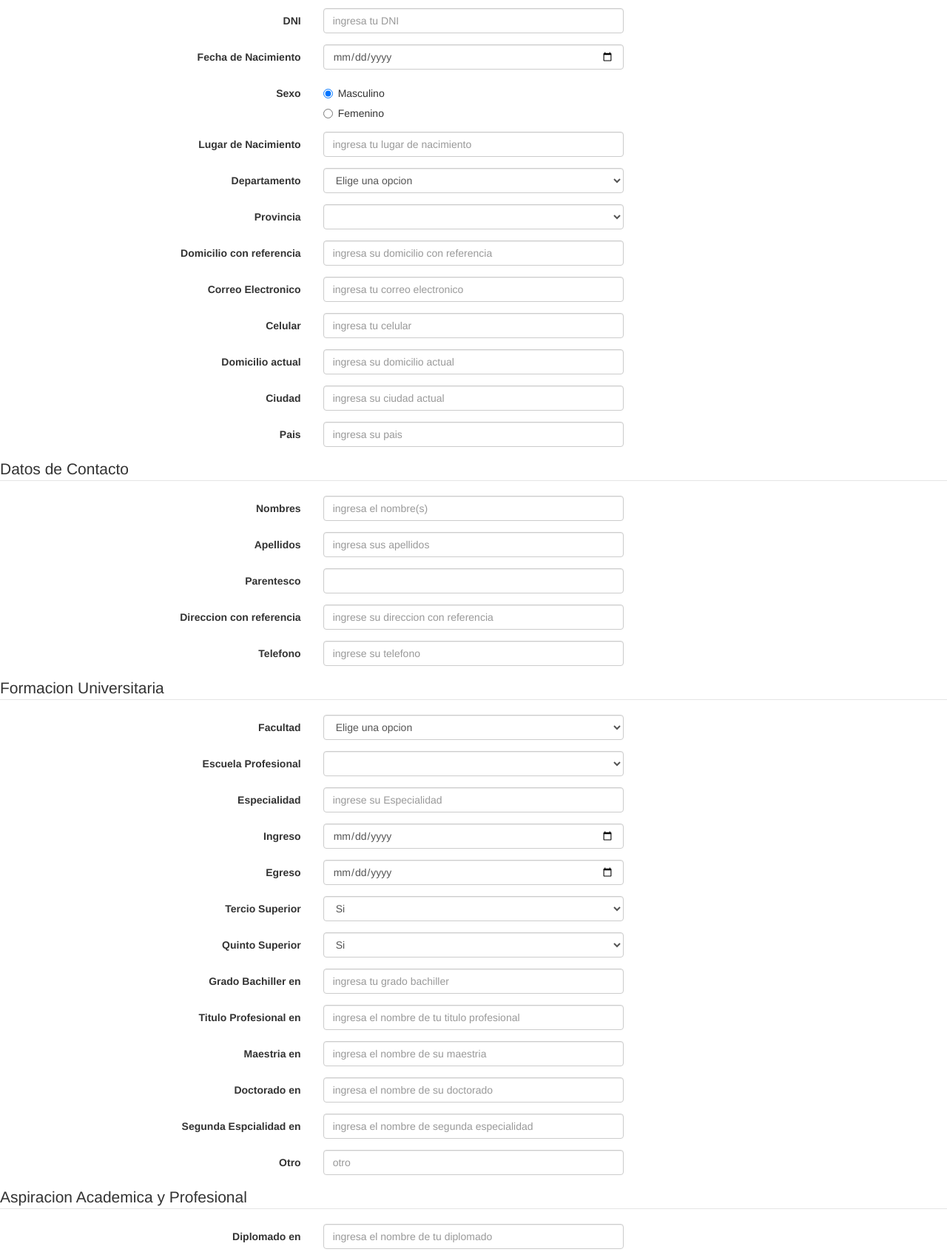
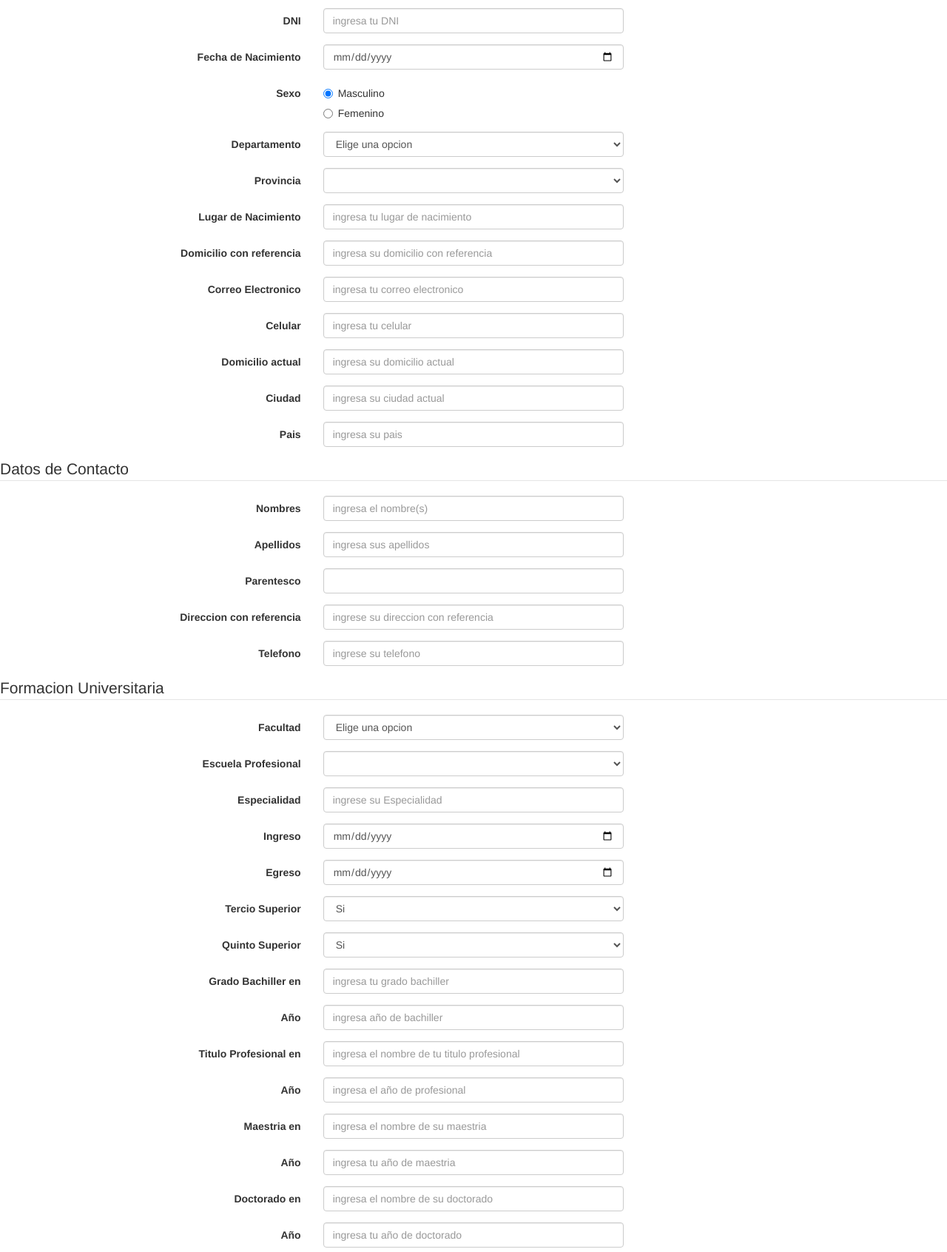
Before and after one commit to Deniol2300/egresado, a PHP site: page /encuesta1.php in a window 1280 px wide. Shown: the part 236-1928 px from the top of the page at 74% size. Run offline with PHP 8.4, Linux system fonts and the light colour scheme; data that the repository does not hold is empty; some libraries are stand-ins or nearby versions.

Commit message:
mejora de l formulario 2.0

```diff
--- a/c_prov.php
+++ b/c_prov.php
@@ -12,6 +12,7 @@ require_once 'conexion.php';
  * Function que se encarga de obtener le nombre de las escuelas
  * return a $esc;
  */
+require_once 'conexion.php';
 function getprovincias()
 {
     $mysqli = getConn();
--- a/encuesta1.php
+++ b/encuesta1.php
@@ -1,4 +1,9 @@
+<?php
+ include 'conexion.php';
+?>
+
 <!DOCTYPE html>
+
 <html lang="en">
 <head>
     <meta charset="UTF-8">
@@ -16,7 +21,7 @@
 
 </head>
 <body>
-        <form class="form-horizontal" method="POST" action="guarda.php">
+        <form class="form-horizontal" method="POST" action="guarda1.php">
                 <fieldset>
 
                 <!-- Form Name -->
@@ -89,14 +94,6 @@
 
                 <!-- Text input-->
                 <div class="form-group">
-                        <label class="col-md-4 control-label" for="lNac">Lugar de Nacimiento</label>
-                        <div class="col-md-4">
-                        <input id="lNac" name="lNac" type="text" value="" placeholder="ingresa tu lugar de nacimiento" class="form-control input-md" required="">
-                        </div>
-                </div>
-
-                <!-- Text input-->
-                <div class="form-group">
                   <label class="col-md-4 control-label" for="depar">Departamento</label>
                   <div class="col-md-4">
                    <!--<input id="depar" name="depar" type="text" value="" placeholder="ingrese su departamento" class="form-control input-md" required=""> -->
@@ -114,6 +111,13 @@
                       </div>
                 </div>
 
+                <!-- Text input-->
+                <div class="form-group">
+                        <label class="col-md-4 control-label" for="lNac">Lugar de Nacimiento</label>
+                        <div class="col-md-4">
+                        <input id="lNac" name="lNac" type="text" value="" placeholder="ingresa tu lugar de nacimiento" class="form-control input-md" required="">
+                        </div>
+                </div>
 
 
                 <!-- Text input-->
@@ -295,9 +299,25 @@
 
                 <!-- Text input-->
                 <div class="form-group">
+                  <label class="col-md-4 control-label" for="anio_bach">Año</label>
+                  <div class="col-md-4">
+                  <input id="anio_bach" name="anio_bach" type="text" value="" placeholder="ingresa año de bachiller" class="form-control input-md" required="">
+                  </div>
+                </div>
+
+                <!-- Text input-->
+                <div class="form-group">
                   <label class="col-md-4 control-label" for="tit">Titulo Profesional en</label>
                   <div class="col-md-4">
                   <input id="tit" name="tit" type="text" value="" placeholder="ingresa el nombre de tu titulo profesional" class="form-control input-md" required="">
+                  </div>
+                </div>
+
+                <!-- Text input-->
+                <div class="form-group">
+                  <label class="col-md-4 control-label" for="anio_tit">Año</label>
+                  <div class="col-md-4">
+                  <input id="anio_tit" name="anio_tit" type="text" value="" placeholder="ingresa el año de profesional" class="form-control input-md" required="">
                   </div>
                 </div>
 
@@ -311,9 +331,26 @@
 
                 <!-- Text input-->
                 <div class="form-group">
+                  <label class="col-md-4 control-label" for="anio_maes">Año</label>
+                  <div class="col-md-4">
+                  <input id="anio_maes" name="anio_maes" type="text" value="" placeholder="ingresa tu año de maestria" class="form-control input-md" required="">
+                  </div>
+                </div>
+
+
+                <!-- Text input-->
+                <div class="form-group">
                   <label class="col-md-4 control-label" for="doc">Doctorado en</label>
                   <div class="col-md-4">
                   <input id="doc" name="doc" type="text" value="" placeholder="ingresa el nombre de su doctorado" class="form-control input-md" required="">
+                  </div>
+                </div>
+
+                <!-- Text input-->
+                <div class="form-group">
+                  <label class="col-md-4 control-label" for="anio_doc">Año</label>
+                  <div class="col-md-4">
+                  <input id="anio_doc" name="anio_doc" type="text" value="" placeholder="ingresa tu año de doctorado" class="form-control input-md" required="">
                   </div>
                 </div>
 
@@ -327,9 +364,25 @@
 
                 <!-- Text input-->
                 <div class="form-group">
+                  <label class="col-md-4 control-label" for="anio_seg">Año</label>
+                  <div class="col-md-4">
+                  <input id="anio_seg" name="anio_seg" type="text" value="" placeholder="ingresa tu año de segunda especialidad" class="form-control input-md" required="">
+                  </div>
+                </div>
+
+                <!-- Text input-->
+                <div class="form-group">
                   <label class="col-md-4 control-label" for="oth">Otro</label>
                   <div class="col-md-4">
                   <input id="oth" name="oth" type="text" value="" placeholder="otro" class="form-control input-md" required="">
+                  </div>
+                </div>
+
+                <!-- Text input-->
+                <div class="form-group">
+                  <label class="col-md-4 control-label" for="anio_otr">Año</label>
+                  <div class="col-md-4">
+                  <input id="anio_otr" name="anio_otr" type="text" value="" placeholder="ingresa año otro" class="form-control input-md" required="">
                   </div>
                 </div>
 
@@ -447,65 +500,65 @@
 
                 <!-- Text input-->
                 <div class="form-group">
-                  <label class="col-md-4 control-label" for="u_clab">Centro Laboral</label>
+                  <label class="col-md-4 control-label" for="uclab">Ultimo Centro Laboral</label>
                   <div class="col-md-4">
-                  <input id="u_clab" name="u_clab" type="text" value="" placeholder="ingrese el nombre de su centro laboral" class="form-control input-md" required="">
+                  <input id="uclab" name="uclab" type="text" value="" placeholder="ingrese el nombre de su ultimo centro laboral" class="form-control input-md" required="">
                   </div>
                 </div>
 
                 <!-- Text input-->
                 <div class="form-group">
-                  <label class="col-md-4 control-label" for="u_alab">Area en que Labora</label>
+                  <label class="col-md-4 control-label" for="ualab">Ultima area en que Laboro</label>
                   <div class="col-md-4">
-                  <input id="u_alab" name="u_alab" type="text" value="" placeholder="area en la que laboral" class="form-control input-md" required="">
+                  <input id="ualab" name="ualab" type="text" value="" placeholder="Ingrese el nombre del area en la que laboro" class="form-control input-md" required="">
                   </div>
                 </div>
 
                 <!-- Text input-->
                 <div class="form-group">
-                  <label class="col-md-4 control-label" for="u_car">Cargo</label>
+                  <label class="col-md-4 control-label" for="ucar">Ultimo Cargo</label>
                   <div class="col-md-4">
-                  <input id="u_car" name="u_car" type="text" value="" placeholder="cargo" class="form-control input-md" required="">
+                  <input id="ucar" name="ucar" type="text" value="" placeholder="Ingrese el nombre del ultimo cargo" class="form-control input-md" required="">
                   </div>
                 </div>
 
                 <!-- Text input-->
                 <div class="form-group">
-                  <label class="col-md-4 control-label" for="u_sec">Sector</label>
+                  <label class="col-md-4 control-label" for="usec">Sector</label>
                   <div class="col-md-4">
-                  <input id="u_sec" name="u_sec" type="text" value="" placeholder="publico,privado,etc" class="form-control input-md" required="">
+                  <input id="usec" name="usec" type="text" value="" placeholder="publico,privado,etc" class="form-control input-md" required="">
                   </div>
                 </div>
 
                 <!-- Text input-->
                 <div class="form-group">
-                  <label class="col-md-4 control-label" for="u_fin">Fecha de Inicio</label>
+                  <label class="col-md-4 control-label" for="ufin">Fecha de Inicio</label>
                   <div class="col-md-4">
-                  <input id="u_fin" name="u_fin" type="date" value="" placeholder="Fecha de Inicio" class="form-control input-md" required="">
+                  <input id="ufin" name="ufin" type="date" value="" placeholder="Fecha de Inicio" class="form-control input-md" required="">
                   </div>
                 </div>
 
                 <!-- Text input-->
                 <div class="form-group">
-                  <label class="col-md-4 control-label" for="u_fce">Fecha de cese</label>
+                  <label class="col-md-4 control-label" for="ufce">Fecha de cese</label>
                   <div class="col-md-4">
-                  <input id="u_fce" name="u_fce" type="date" value="" placeholder="Fecha de cese" class="form-control input-md" required="">
+                  <input id="ufce" name="ufce" type="date" value="" placeholder="Fecha de cese" class="form-control input-md" required="">
                   </div>
                 </div>
 
                 <!-- Text input-->
                 <div class="form-group">
-                  <label class="col-md-4 control-label" for="u_dir">Direccion </label>
+                  <label class="col-md-4 control-label" for="udir">Direccion </label>
                   <div class="col-md-4">
-                  <input id="u_dir" name="u_dir" type="text" value="" placeholder="ingrese la direccion " class="form-control input-md" required="">
+                  <input id="udir" name="udir" type="text" value="" placeholder="ingrese la direccion " class="form-control input-md" required="">
                   </div>
                 </div>
 
                 <!-- Text input-->
                 <div class="form-group">
-                  <label class="col-md-4 control-label" for="u_tel1">Telefono</label>
+                  <label class="col-md-4 control-label" for="utel1">Telefono</label>
                   <div class="col-md-4">
-                  <input id="u_tel1" name="u_tel1" type="text" value="" placeholder="ingrese el telefono" class="form-control input-md" required="">
+                  <input id="utel1" name="utel1" type="text" value="" placeholder="ingrese el telefono" class="form-control input-md" required="">
                   </div>
                 </div>
 
--- a/index1.js
+++ b/index1.js
@@ -63,7 +63,7 @@ $(document).ready(function(){
 
     })
     /* hacemos una funcion que se encargara del evento cuando haga click y realizara la funcion q esta adentro function () */
-    $('#enviar').on('submit', function(e){
+    $('#submit').on('submit', function(e){
         alert('funciona')
         alert(depar)
         e.preventDefault();
```
Also changed, not shown: guarda.php (+87 -9 lines), guarda1.php (added, +192 -0 lines).
